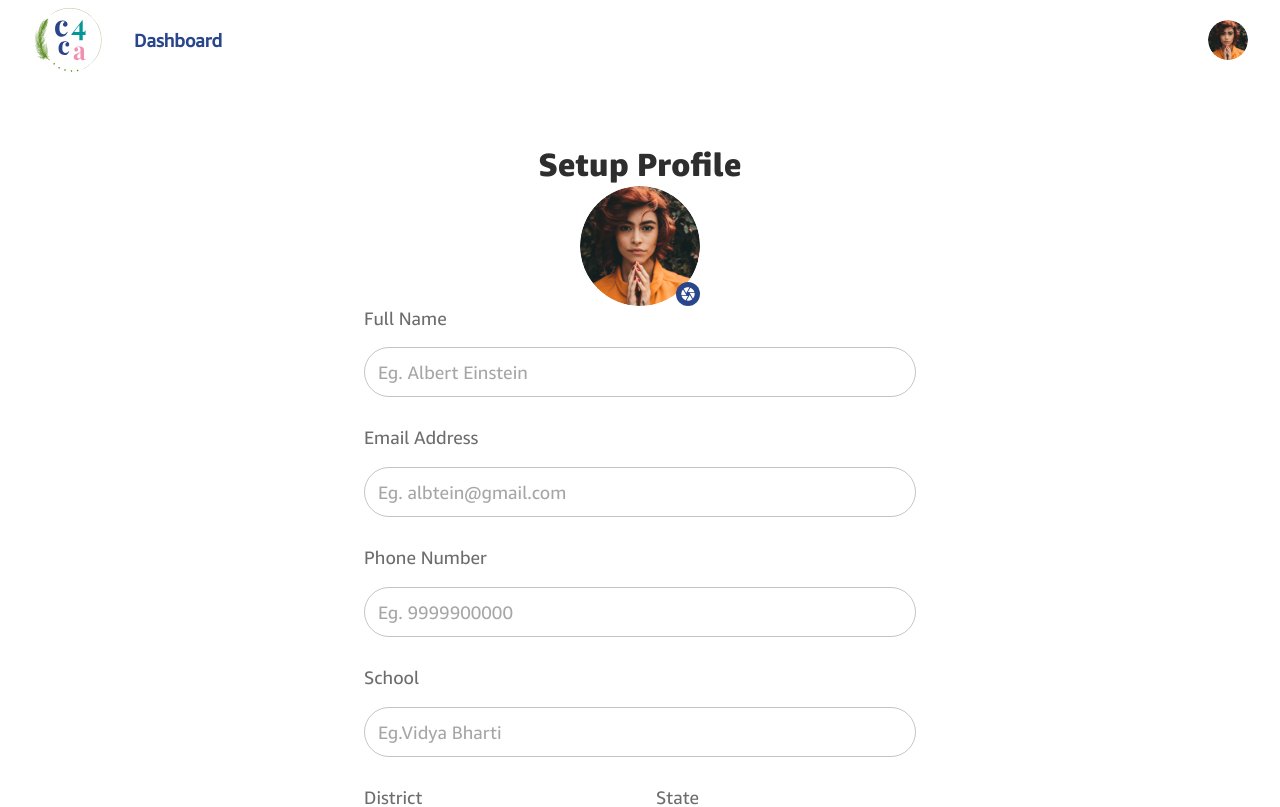
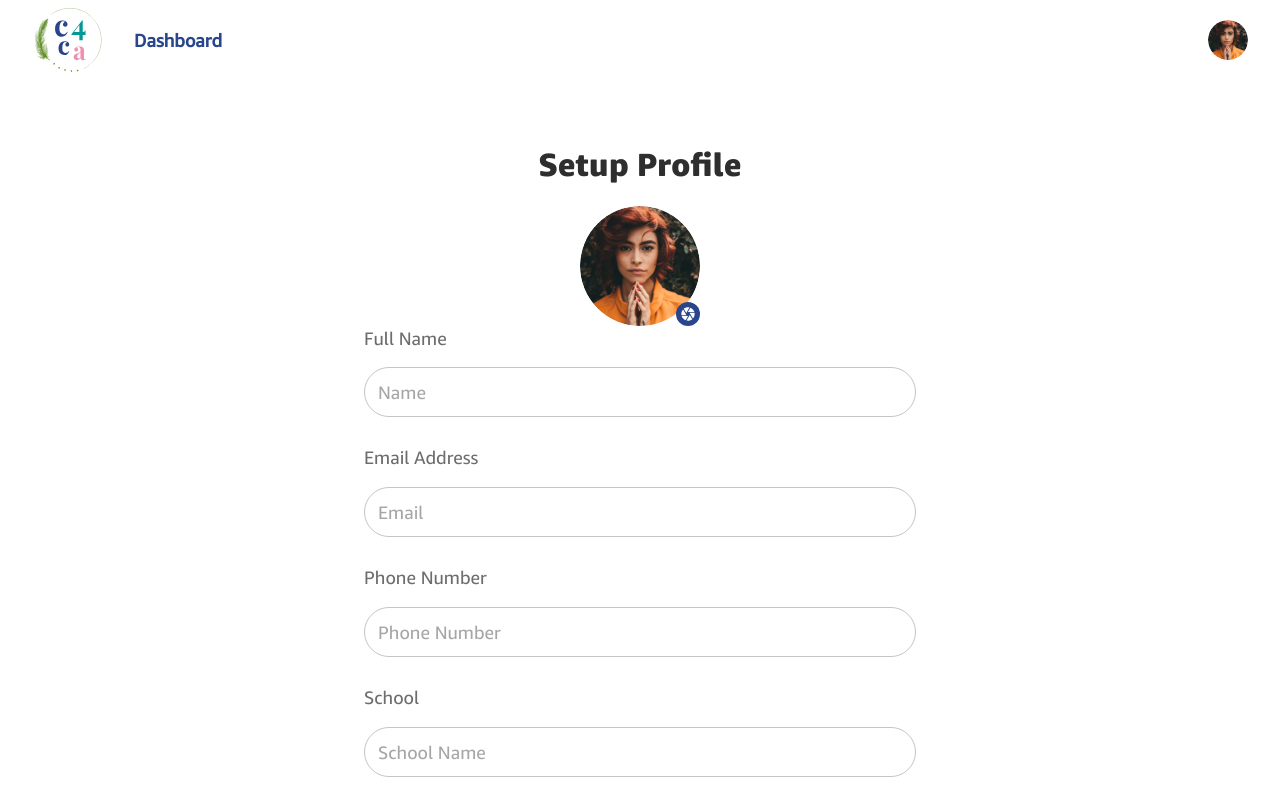
Before and after one commit to navgurukul/c4ca, a Next.js app: page /profile in a window 1280 px wide. Shown: the top 807 px of the page. Built offline with nearby package versions, Linux system fonts and the light colour scheme; a web font is replaced by a local one.

Commit message:
profile form

```diff
--- a/components/forms/ProfileForm.jsx
+++ b/components/forms/ProfileForm.jsx
@@ -145,7 +145,7 @@ const ProfileForm = () => {
     <Container
             maxWidth="lg"
             disableGutters
-            sx={{ display: "grid", placeItems: "center" }}
+            sx={{ display: "grid", placeItems: "center", gap  : "20px"}}
        >
       <Typography variant="h5" color="text.primary">
         {router.asPath === "/profile/profile-update"
@@ -167,7 +167,7 @@ const ProfileForm = () => {
             fullWidth
             id="name"
             name="name"
-           placeholder='Eg. Albert Einstein'
+           placeholder='Name'
             variant="outlined"
             margin="normal"
             value={formData.name}
@@ -190,7 +190,7 @@ const ProfileForm = () => {
             fullWidth
             id="email"
             name="email"
-            placeholder='Eg. albtein@gmail.com'
+            placeholder='Email'
             variant="outlined"
             margin="normal"
             value={formData.email}
@@ -214,7 +214,7 @@ const ProfileForm = () => {
             id="phoneNumber"
             name="phoneNumber"
             // label="Phone Number"
-            placeholder='Eg. 9999900000'
+            placeholder='Phone Number'
             variant="outlined"
             margin="normal"
             value={formData.phoneNumber}
@@ -237,7 +237,7 @@ const ProfileForm = () => {
             fullWidth
             id="schoolName"
             name="schoolName"
-            placeholder='Eg.Vidya Bharti'
+            placeholder='School Name'
             variant="outlined"
             margin="normal"
             value={formData.schoolName}
```
